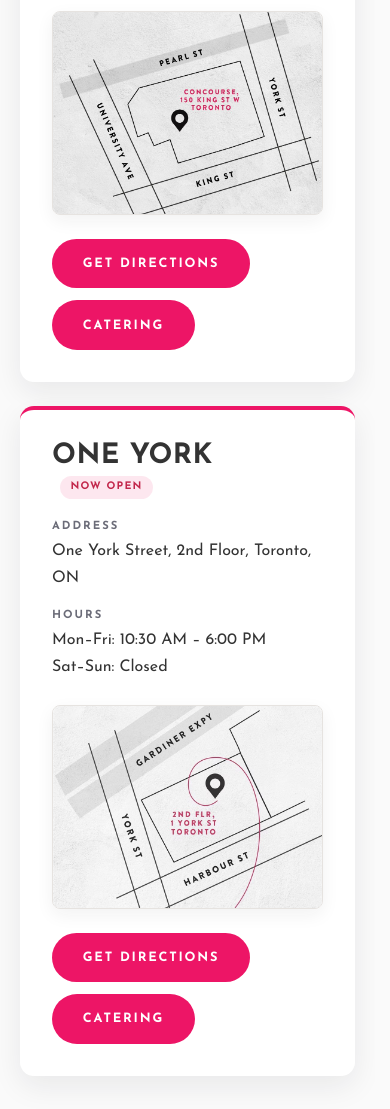
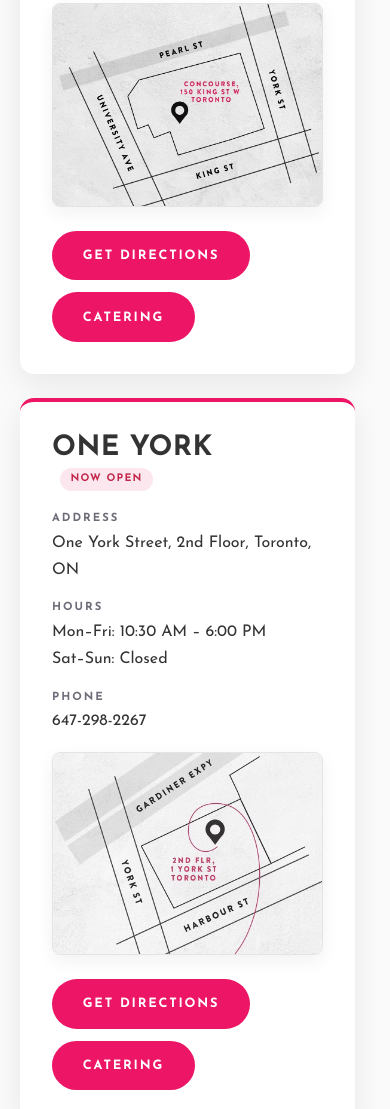
Before and after one commit to defihussle/tacos-de-princesa, a plain HTML site: page index.html in a window 390 px wide. Shown: the part 2854-3963 px from the top of the page. Drawn offline with Linux system fonts and the light colour scheme.

Commit message:
Locations: align the two cards and add the phone number to One York
- One York card: Phone 647-298-2267, same as King St W
- .locations-grid: cards share rows via subgrid (title, address, hours,
  phone, map, buttons) so every row lines up and both cards are the same
  height; falls back to the plain cards without subgrid support

Co-Authored-By: Claude Opus 5.5 <noreply@anthropic.com>

```diff
--- a/css/styles.css
+++ b/css/styles.css
@@ -1189,6 +1189,31 @@ p:last-child {
   margin: 0 0 0.5rem;
 }
 
+/* Locations: the cards share rows (title, address, hours, phone, map,
+   buttons) through subgrid, so each row lines up across both cards even
+   when one address runs to two lines. Older browsers fall back to the
+   plain flex cards. */
+@supports (grid-template-rows: subgrid) {
+  .locations-grid .info-card {
+    display: grid;
+    grid-row: span 6;
+    grid-template-rows: subgrid;
+    row-gap: 1rem;
+  }
+
+  .locations-grid .info-list {
+    grid-row: span 3;
+    grid-template-rows: subgrid;
+    row-gap: 0.9rem;
+    margin-bottom: 0;
+  }
+
+  /* Buttons sit at the bottom of their row */
+  .locations-grid .btn-group {
+    align-self: end;
+  }
+}
+
 .info-list dt {
   font-size: 0.7rem;
   font-weight: 700;
--- a/index.html
+++ b/index.html
@@ -486,7 +486,7 @@
           <p class="lead">Two downtown spots: 150 King St W in the PATH, and our brand-new location at One York Street.</p>
         </div>
 
-        <div class="grid grid--2" data-reveal>
+        <div class="grid grid--2 locations-grid" data-reveal>
           <article class="info-card">
             <h3 class="info-card__title">King St W</h3>
             <dl class="info-list">
@@ -522,6 +522,10 @@
               <div>
                 <dt>Hours</dt>
                 <dd>Mon&ndash;Fri: 10:30 AM &ndash; 6:00 PM<br>Sat&ndash;Sun: Closed</dd>
+              </div>
+              <div>
+                <dt>Phone</dt>
+                <dd><a href="tel:+16472982267">647-298-2267</a></dd>
               </div>
             </dl>
             <figure class="info-card__media">
```
